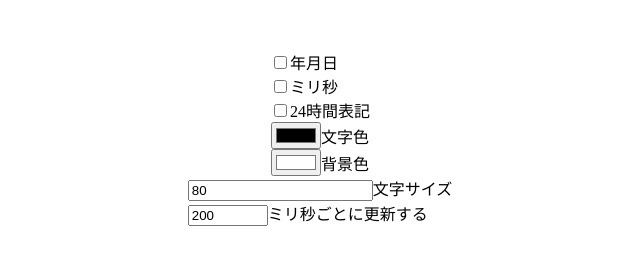
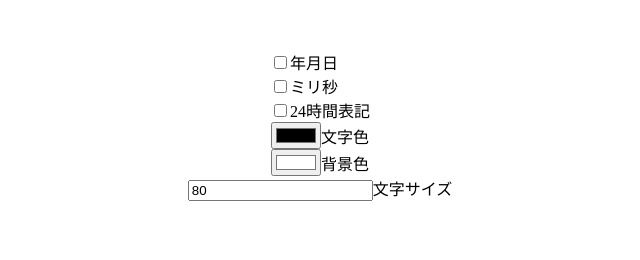
Before and after one commit to desimaru/clock, a plain HTML site: page index.html in a window 1280 px wide. Shown: the part 204-464 px from the top of the page, without its empty margins (320-960 px from the left). Drawn offline with Linux system fonts and the light colour scheme.

Commit message:
requestAnimationFrameを使うように変更

```diff
--- a/index.html
+++ b/index.html
@@ -46,7 +46,6 @@
         <div>
             <label><input type="number" />文字サイズ</label>
             <br />
-            <label><input type="number" min="1" max="10000" />ミリ秒ごとに更新する</label>
         </div>
         <script src="./index.js"></script>
     </body>
--- a/index.js
+++ b/index.js
@@ -1,25 +1,12 @@
-/**@type {HTMLBodyElement} */
-const body = document.querySelector("body"),
-    /**@type {HTMLHeadingElement} */
+const body = document.body,
     h1 = document.querySelector("h1"),
-    /**@type {HTMLInputElement[]} */
-    [, local, year, ms, format, color, color2, number, rate] =
+    [, local, year, ms, format, color, color2, number] =
         document.getElementsByTagName("input");
 local.checked = true;
 color2.value = "#FFFFFF";
 number.value = 80;
-rate.value = 200;
-(async function () {
-    for (;;) {
-        /**
-         * 現在の時刻
-         * @type {Date}
-         */
+function reflesh() {
     const DATE_TIME = new Date();
-        /**
-         * 表示する時間
-         * @type {string}
-         */
     let time = "";
     if (local.checked) {
         // 現地時間にチェックが入ってる時
@@ -34,11 +21,11 @@ rate.value = 200;
         if (format.checked) {
             time += `0${DATE_TIME.toLocaleTimeString("ja")}`.slice(-8);
         } else {
-                time += `${[
+            time += [
                 `0${DATE_TIME.getHours() % 12}`.slice(-2),
                 `0${DATE_TIME.getMinutes()}`.slice(-2),
                 `0${DATE_TIME.getSeconds()}`.slice(-2),
-                ].join(":")}`;
+            ].join(":");
         }
         if (ms.checked) {
             time += `.${`00${DATE_TIME.getMilliseconds()}`.slice(-3)}`;
@@ -77,17 +64,10 @@ rate.value = 200;
             time += DATE_TIME.toLocaleTimeString("en").slice(-3);
         }
     }
-        // h1に反映する
     h1.innerHTML = time;
     h1.style.fontSize = `${number.value}px`;
-        // bodyのスタイルを変える
     body.style.color = color.value;
     body.style.backgroundColor = color2.value;
-        await new Promise((resolve) =>
-            setTimeout(
-                () => resolve(),
-                !Number.isNaN(Number(rate.value)) ? Number(rate.value) : 100
-            )
-        );
+    requestAnimationFrame(reflesh);
 }
-})();
+requestAnimationFrame(reflesh);
```
Lines whose indentation alone changed are shown as unchanged.
